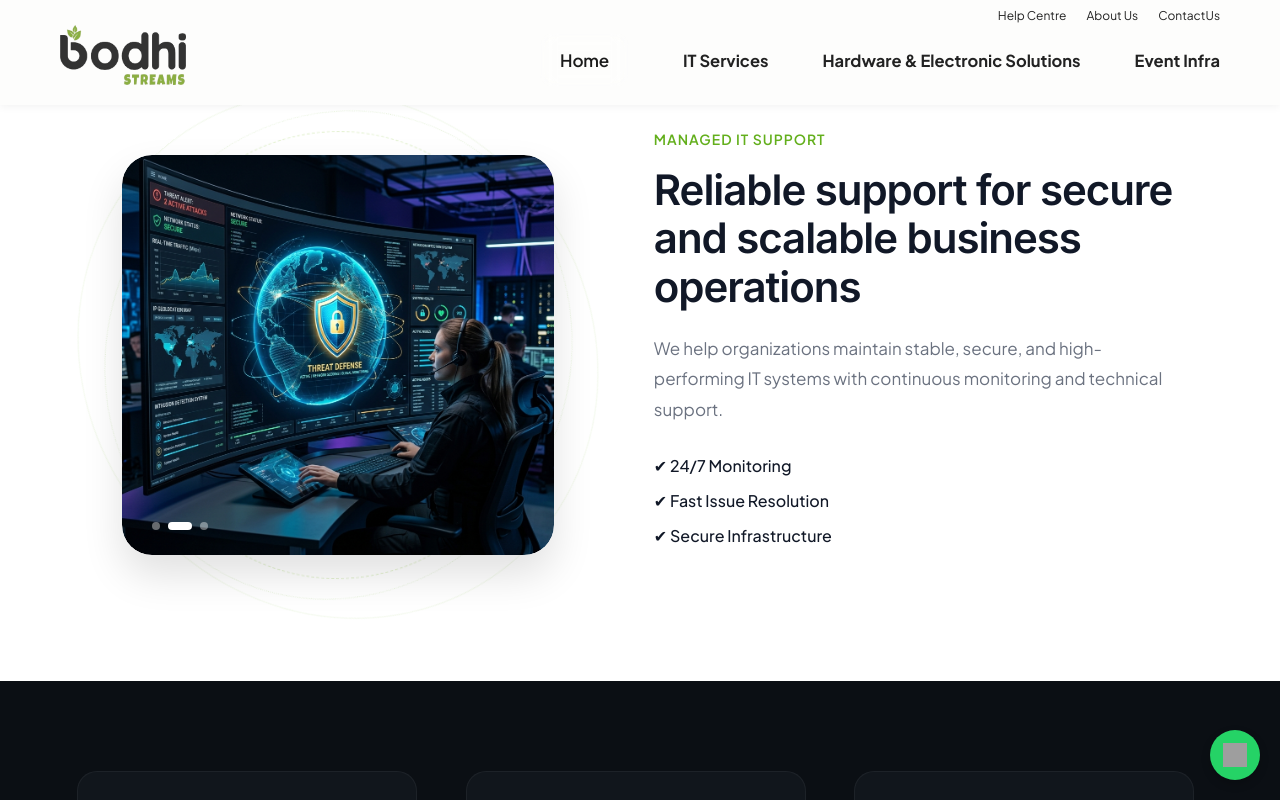
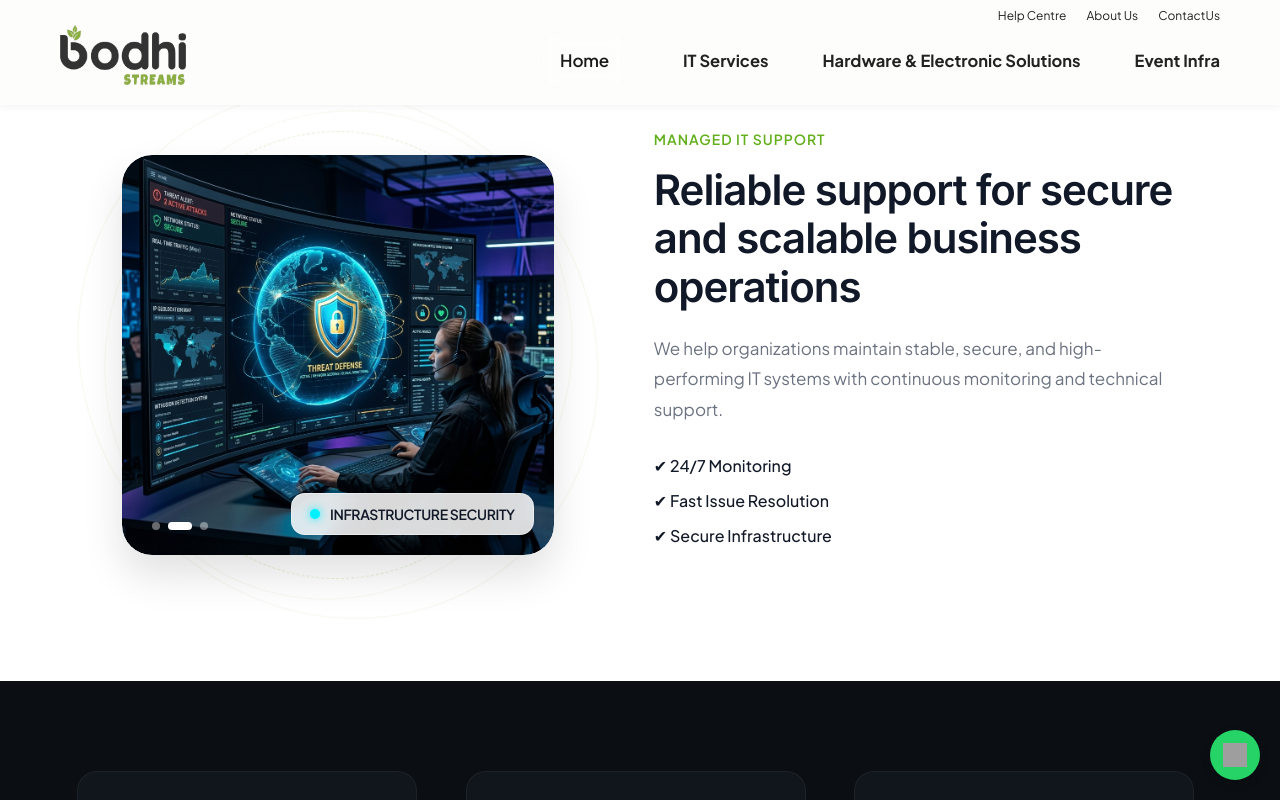
Before and after one commit to iyyansoft/Bodhistreams, a React (Vite) app: page /managed-support in a window 1280 px wide. Shown: the top 800 px of the page. Built offline with nearby package versions, Linux system fonts and the light colour scheme; grey boxes are pictures that could not be loaded; a web font is replaced by a local one.

Commit message:
feat: display slide title in bottom-right corner of support slideshow images

```diff
--- a/src/pages/it-services/ManagedSupport.css
+++ b/src/pages/it-services/ManagedSupport.css
@@ -122,8 +122,9 @@
   border-radius: 4px;
 }
 
-/* STATUS BOX */
-.it-support-status {
+/* STATUS BOX & TITLE BADGE */
+.it-support-status,
+.slide-title-badge {
   position: absolute;
   bottom: 20px;
   right: 20px;
@@ -134,13 +135,15 @@
   padding: 12px 18px;
   border-radius: 14px;
   font-size: 14px;
-  font-weight: 600;
+  font-weight: 700;
   color: #111827;
   display: flex;
   align-items: center;
   gap: 10px;
   box-shadow: 0 8px 32px rgba(0, 0, 0, 0.08);
   z-index: 12;
+  letter-spacing: 0.5px;
+  text-transform: uppercase;
 }
 
 .image-overlay-shade {
--- a/src/pages/it-services/ManagedSupport.jsx
+++ b/src/pages/it-services/ManagedSupport.jsx
@@ -72,6 +72,28 @@ const ManagedSupport = () => {
                   />
                 </motion.div>
               </AnimatePresence>
+
+              {/* Title overlay in the bottom-right corner */}
+              <div className="slide-title-badge">
+                <span
+                  className="it-support-dot"
+                  style={{
+                    backgroundColor: supportSlides[currentSlide].dotColor,
+                    boxShadow: `0 0 10px ${supportSlides[currentSlide].dotColor}`
+                  }}
+                ></span>
+                <AnimatePresence mode="wait">
+                  <motion.span
+                    key={currentSlide}
+                    initial={{ opacity: 0, y: 5 }}
+                    animate={{ opacity: 1, y: 0 }}
+                    exit={{ opacity: 0, y: -5 }}
+                    transition={{ duration: 0.3 }}
+                  >
+                    {supportSlides[currentSlide].title}
+                  </motion.span>
+                </AnimatePresence>
+              </div>
 
               {/* Dots Indicator */}
               <div className="slide-dots">
```
